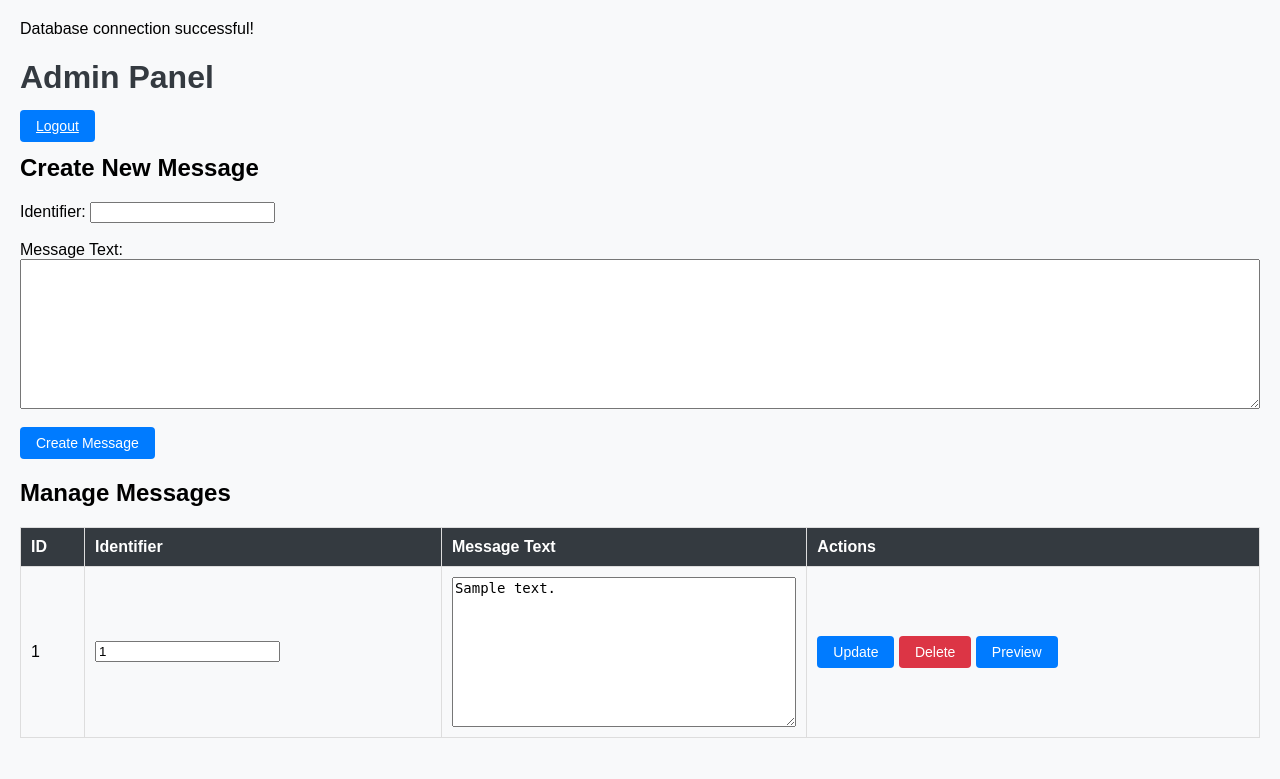
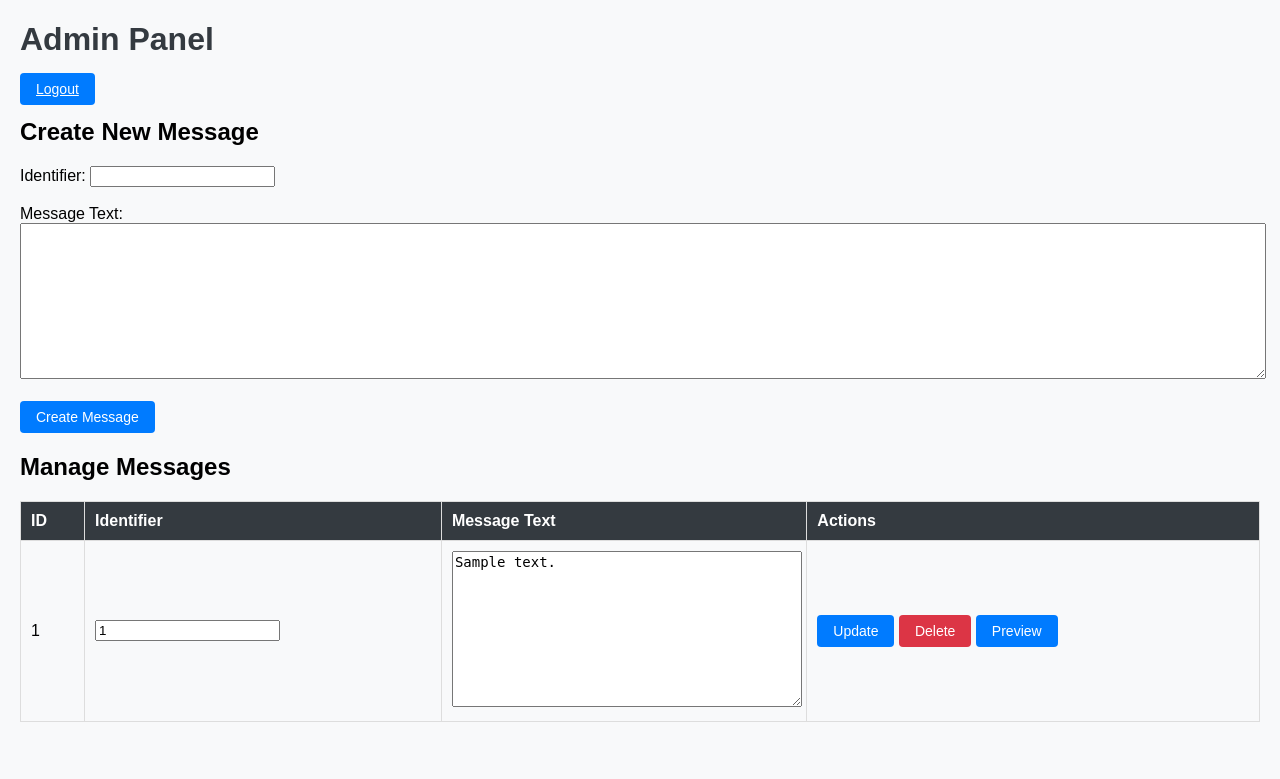
Before and after one commit to KieganAA/php-telegram-conference-bot, a PHP site: page /admin.php in a window 1280 px wide. Shown: the top 779 px of the page. Run offline with PHP 8.4, Linux system fonts and the light colour scheme; the visitor is signed in with stand-in values (Sample User, id 1); tables that the repository leaves empty or names only in its code hold one stand-in row (values such as "Sample post").

Commit message:
deleted some files / added some files

```diff
--- a/bootstrap.php
+++ b/bootstrap.php
@@ -18,7 +18,6 @@ try {
         $_ENV['DB_PASS']
     );
     $pdo->setAttribute(PDO::ATTR_ERRMODE, PDO::ERRMODE_EXCEPTION);
-    echo "Database connection successful!";
 } catch (PDOException $e) {
     echo "Database connection failed: " . $e->getMessage();
     exit;
```
Also changed, not shown: 1 other file.
